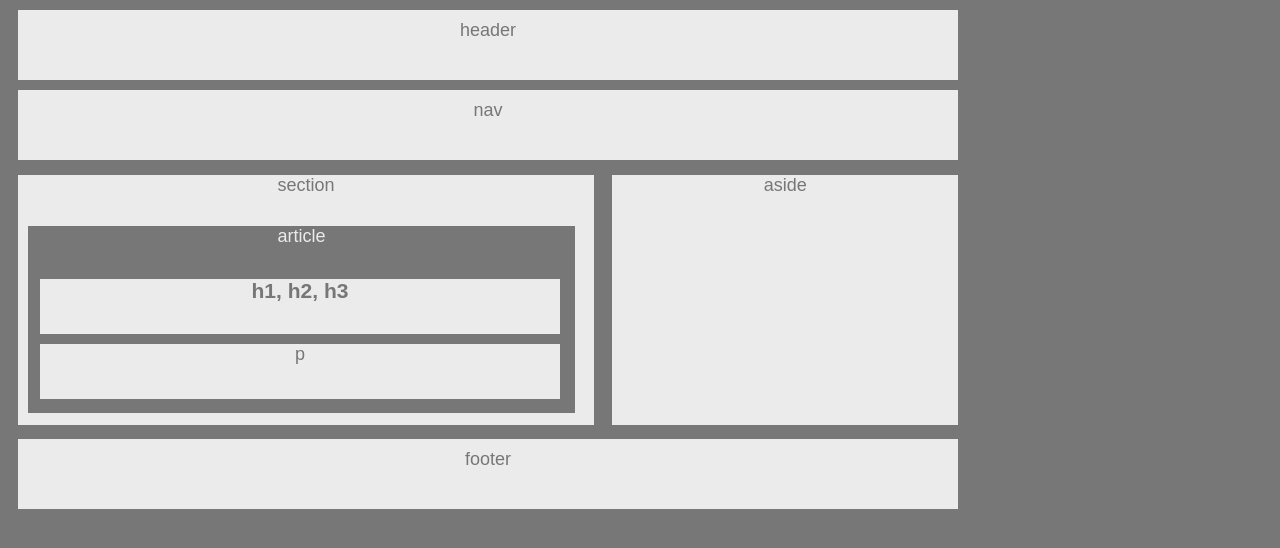
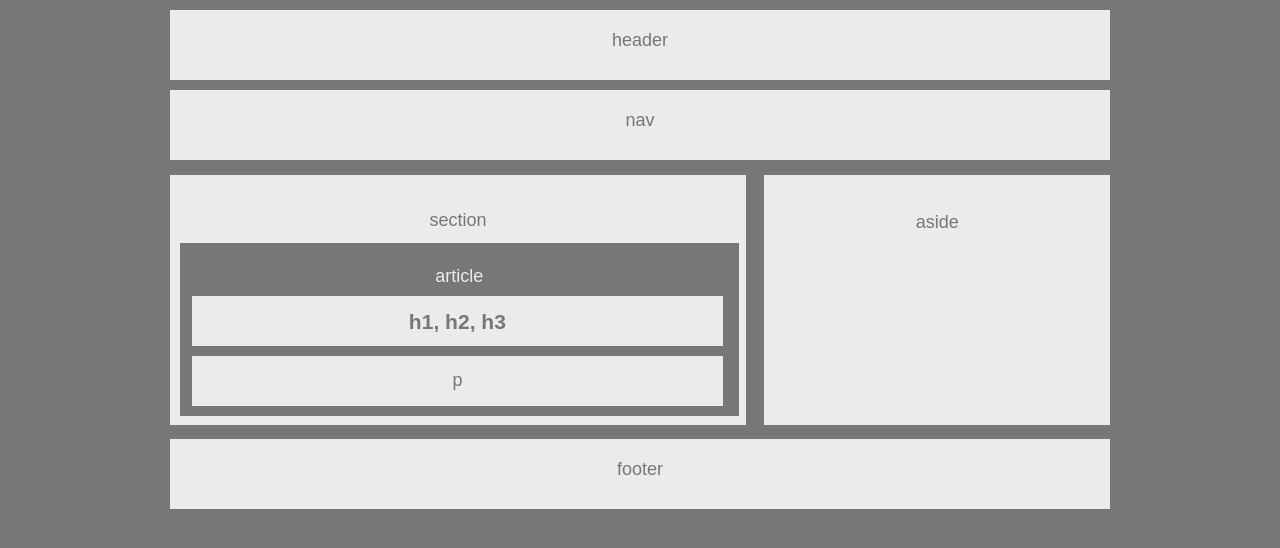
Before and after one commit to Otepiii/HW-Wireframe, a plain HTML site: page index.html in a window 1280 px wide. Drawn offline with Linux system fonts and the light colour scheme.

Commit message:
third commit

```diff
--- a/style.css
+++ b/style.css
@@ -4,8 +4,8 @@ body {
      background-color : #777;
      width: 960px;
      font-size: 18px;
-     text-align: center
-
+     text-align: center;
+     margin: auto;
 }
 
 header {
@@ -13,7 +13,7 @@ header {
     height: 50px;
     text-align: center;
     margin: 10px;
-    padding: 10px;
+    padding-top: 20px;
 
 }
 
@@ -22,35 +22,38 @@ nav {
     height: 50px;
     text-align: center;
     margin: 10px;
-    padding: 10px;
+    padding-top: 20px;
 }
 
 aside {
     background: #ebebeb;
-    height: 250px;
+    height: 213px;
     width: 36%;
     float: right;
     margin: 5px;
     margin-right: 10px;
+    padding-top: 37px;
 }
 
 section {
     background: #ebebeb;
-    height: 250px;
+    height: 215px;
     width: 60%;
     float: left;
     margin: 5px;
     margin-left: 10px;
+    padding-top: 35px;
 }
 
 article {
     margin-left: 10px;
     background: #777;
     color: #ebebeb;
-    width: 95%;
-    height: 187px;
+    width: 97%;
+    height: 150px;
     float: center;
-    margin-top: 30px;
+    margin-top: 12px;
+    padding-top: 23px;
 }
 
 h1 {
@@ -58,11 +61,11 @@ h1 {
     background: #ebebeb;
     width: 95%;
     float: inherit;
-    height: 55px;
+    height: 36px;
     margin-left: 12px;
     margin-bottom: 10px;
-    margin-top: 32px;
-
+    margin-top: 9px;
+    padding-top: 14px;
 }
 
 .container {
@@ -73,10 +76,11 @@ p {
     color: #777;
     background: #ebebeb;
     width: 95%;
-    height: 55px;
+    height: 36px;
     margin-left: 12px;
     margin-top: 0px;
     margin-bottom: 60px;
+    padding-top: 14px;
 }
 
 footer {
@@ -84,6 +88,6 @@ footer {
     height: 50px;
     text-align: center;
     margin: 10px;
-    padding: 10px;
+    padding-top: 20px;
     margin-top: 279px;
 }
```
